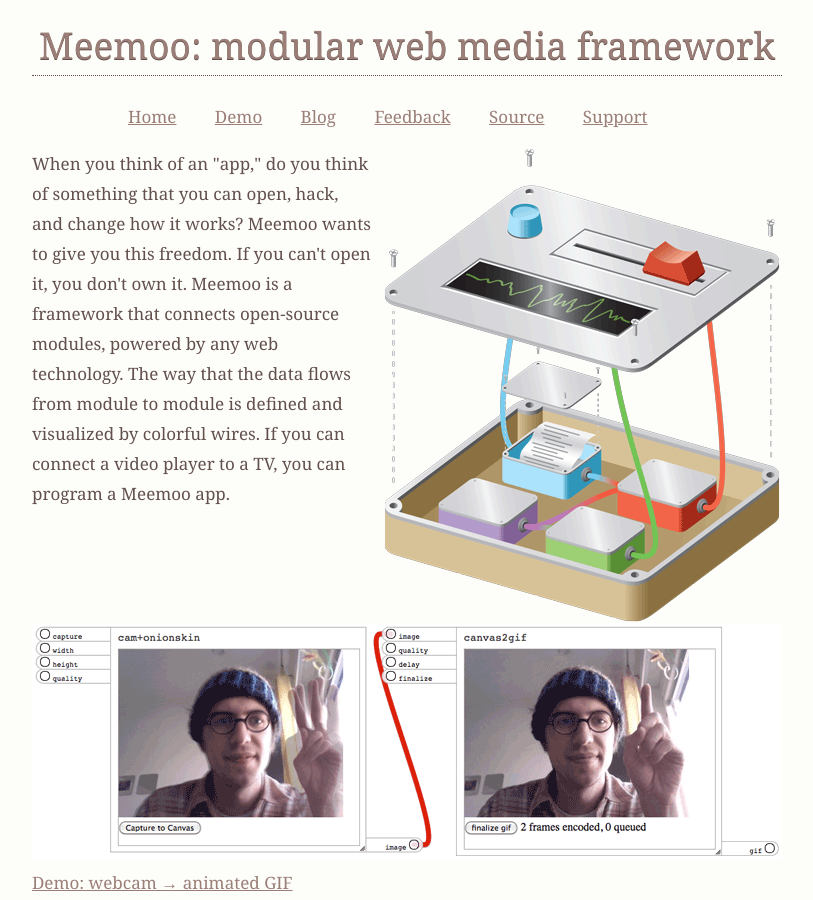
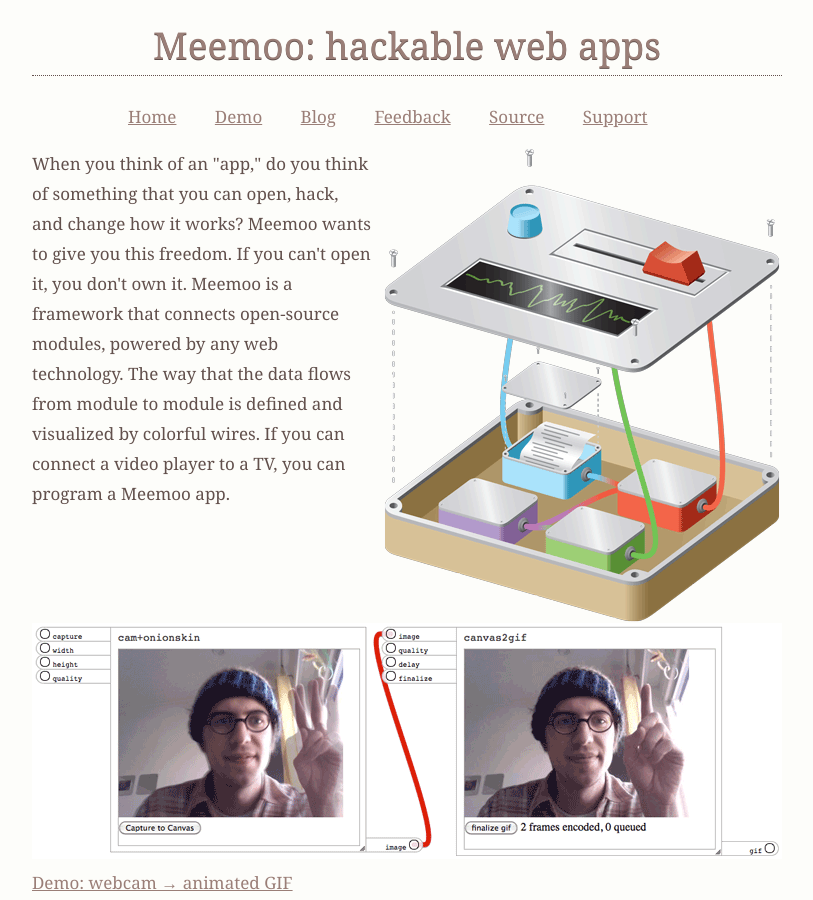
Before and after one commit to meemoo/meemoo.github.io, a Jekyll site: the page built from index.html, in a window 1280 px wide and 900 px high. Shown: the whole window, without its empty margins (233-1046 px from the left). Built offline with Jekyll 4.4.1, drawn with Linux system fonts in a browser that asks for light colours; Markdown is read by kramdown in place of the engine named in the settings.

Commit message:
main title

```diff
--- a/_layouts/default.html
+++ b/_layouts/default.html
@@ -25,7 +25,7 @@
 
   <header>
     <h1>
-      Meemoo: modular web media framework
+      Meemoo: hackable web apps
     </h1>
     <nav>
       <ul>
```
